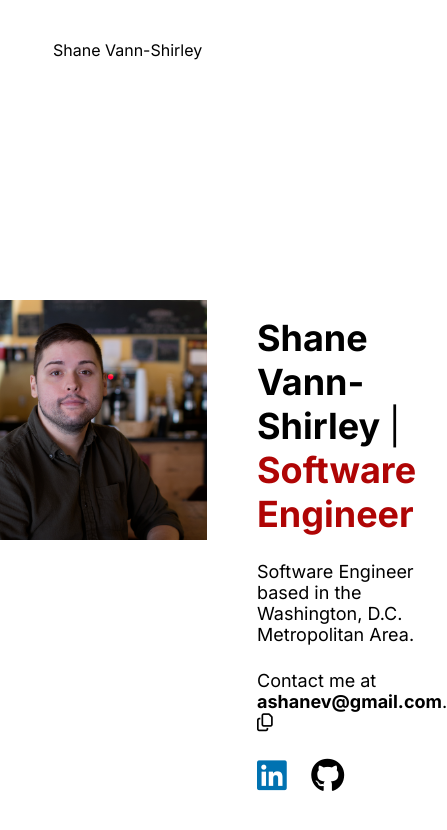
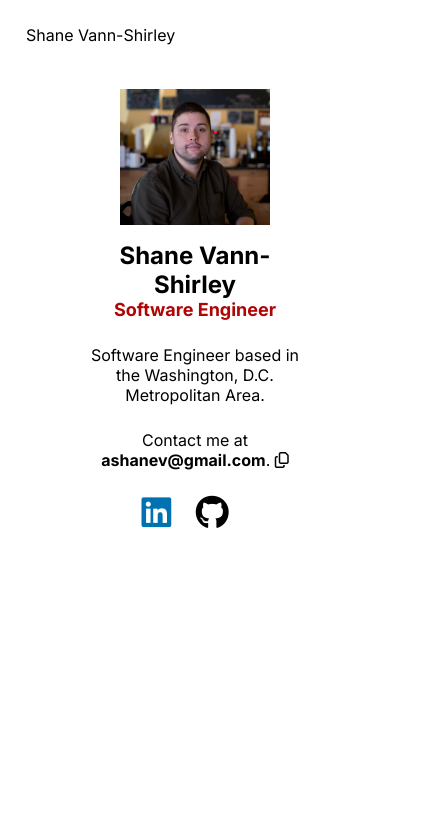
Before and after one commit to ashanevs/ashanevs.github.io, a plain HTML site: page index.html in a window 390 px wide. Shown: the whole page, 447 px wide, since content can reach past the window. Drawn offline with Linux system fonts and the light colour scheme.

Commit message:
Add mobile layout

```diff
--- a/styles.css
+++ b/styles.css
@@ -32,6 +32,7 @@ p {
 
 .main-section-container {
 	height: 240px;
+	width: 60%;
 	margin: 240px auto 0 auto;
 	display: flex;
 	justify-content: center;
@@ -64,3 +65,42 @@ p {
 .fa-copy {
 	cursor: pointer;
 }
+
+
+@media only screen and (max-width: 800px) {
+	header {
+		margin: 25px 0px 44px 18px;
+	}
+
+	h1 {
+		font-size: 24px;
+		display: flex;
+		flex-direction: column;
+	}
+
+	p {
+		font-size: 16px;
+	}
+
+	.main-section-container {
+		margin-top: 0;
+		flex-direction: column;
+		align-items: center;
+		height: unset;
+		text-align: center;
+		padding: 0px 10%;
+	}
+
+	.image-myself {
+		width: 150px;
+		margin: 0;
+	}
+
+	.span-divider {
+		display: none;
+	}
+
+	.span-software-engineer {
+		font-size: 18px;
+	}
+}
```
